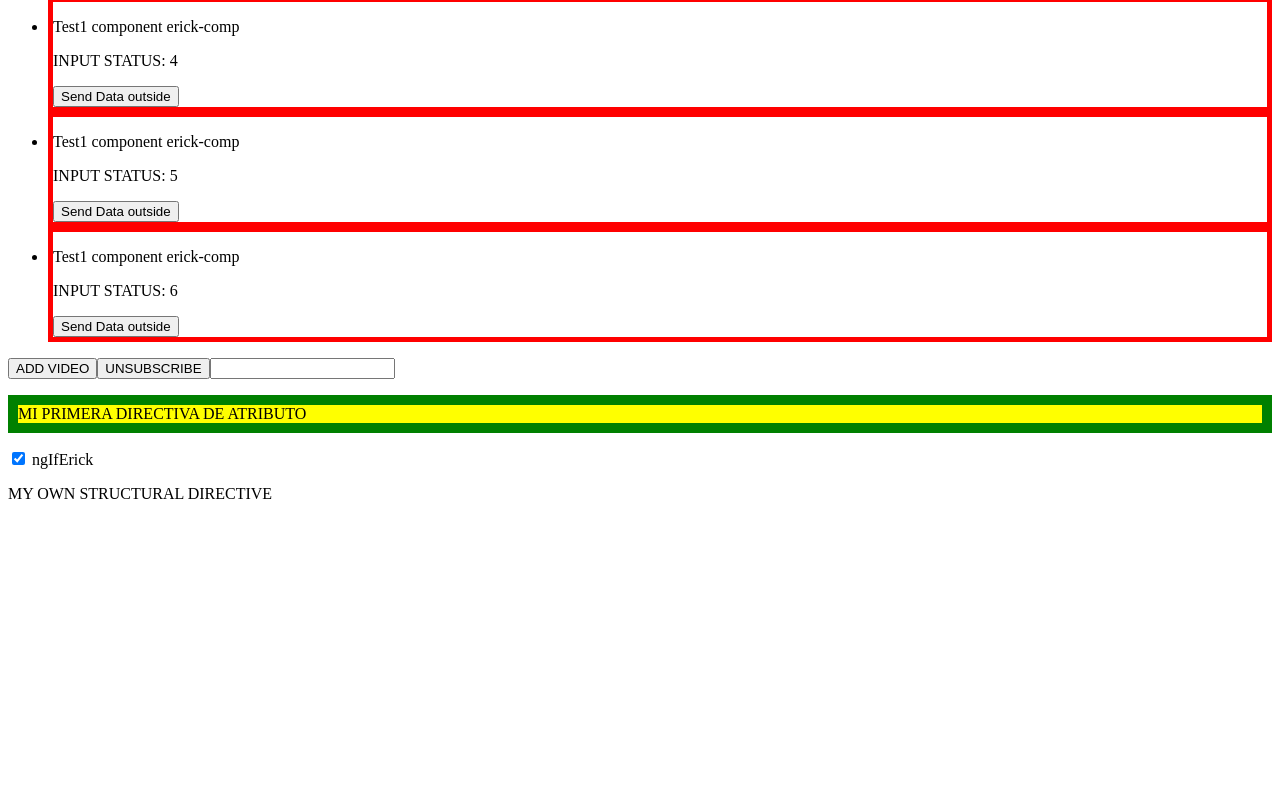
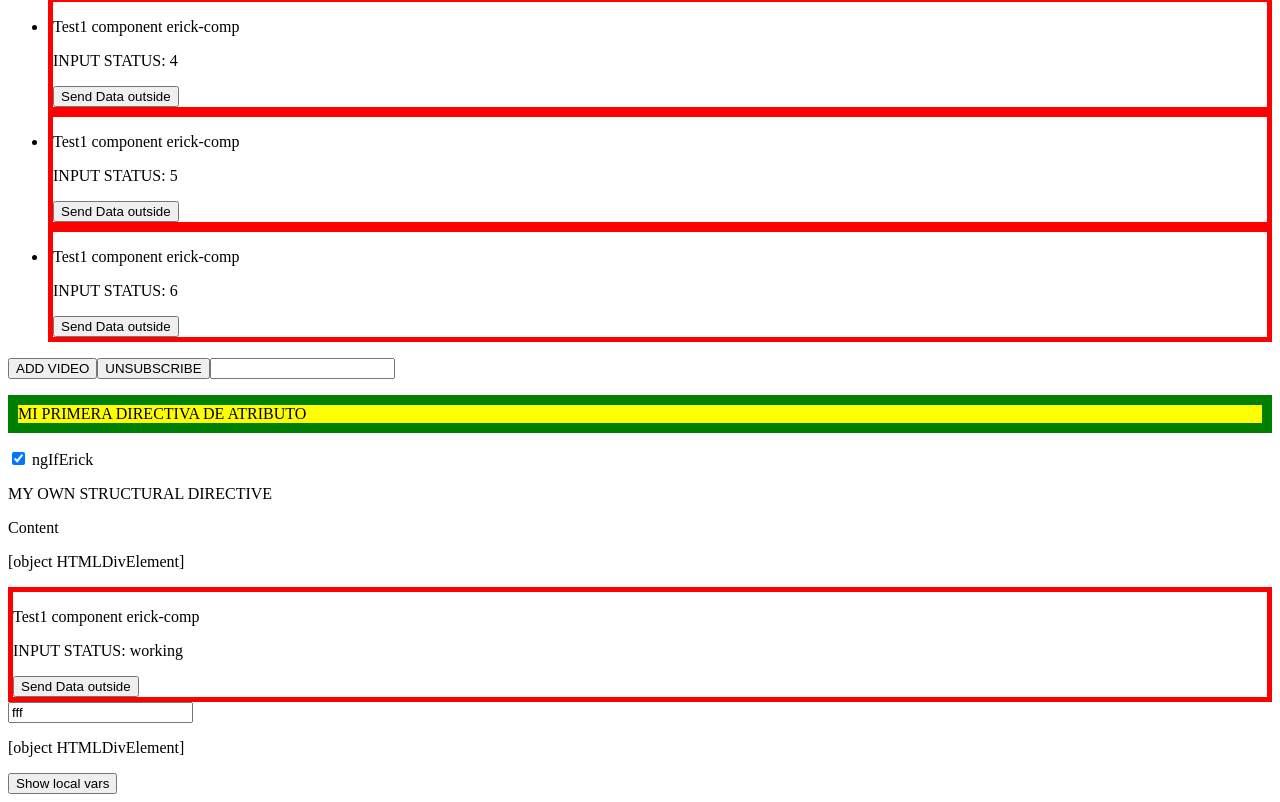
Before and after one commit to ErickMartinez77/angular-course-2021, an Angular app: page / in a window 1280 px wide. Shown: the part 2349-3151 px from the top of the page. Before the commit the page ends 2868 px from the top, so only its background shows below. Built offline with nearby package versions, Linux system fonts and the light colour scheme.

Commit message:
17/08/2021 ViewChild

```diff
--- a/src/app/app.component.html
+++ b/src/app/app.component.html
@@ -160,5 +160,16 @@ lastName="Martinez"
 <input type="checkbox" [(ngModel)]="sw"> ngIfErick
 <div *ngIfErick="sw">
   <p>MY OWN STRUCTURAL DIRECTIVE</p>
+</div>
 
-</div>
+
+
+<div #myDiv2>Content</div>
+<p>{{myDiv2}}</p>
+
+<erick-comp #myCompErick></erick-comp>
+
+<input type="text" #myDiv3 value="fff">
+<p>{{myDiv2}}</p>
+
+<button (click)="onShowLocalVars()">Show local vars</button>
--- a/src/app/app.component.ts
+++ b/src/app/app.component.ts
@@ -1,4 +1,4 @@
-import { Component } from '@angular/core';
+import { Component, ElementRef, ViewChild } from '@angular/core';
 import {BehaviorSubject, of, Subscription} from 'rxjs';
 import { filter, map } from 'rxjs/operators';
 
@@ -20,6 +20,11 @@ export class AppComponent {
   tiktok = of([1,2,3,4,5]);
   tiktok2 = new BehaviorSubject(this.video);
   personASub: Subscription;
+
+  @ViewChild('myDiv2') myDiv2: ElementRef;
+  @ViewChild('myDiv3') myDiv3: ElementRef;
+  @ViewChild('myCompErick') myCompErick: ElementRef;
+
 
   constructor() {
     const testMap = [1, 2, 3, 4, 5].map(item => item * 2);
@@ -162,4 +167,13 @@ export class AppComponent {
   test(event){
     console.log(event);
   }
+
+
+  onShowLocalVars(){
+    console.log(this.myDiv2, this.myDiv3, this.myCompErick);
+
+    this.myCompErick.onClickTest();
+
+    this.myDiv3.nativeElement.value = 'ricardo'
+  }
 }
```
